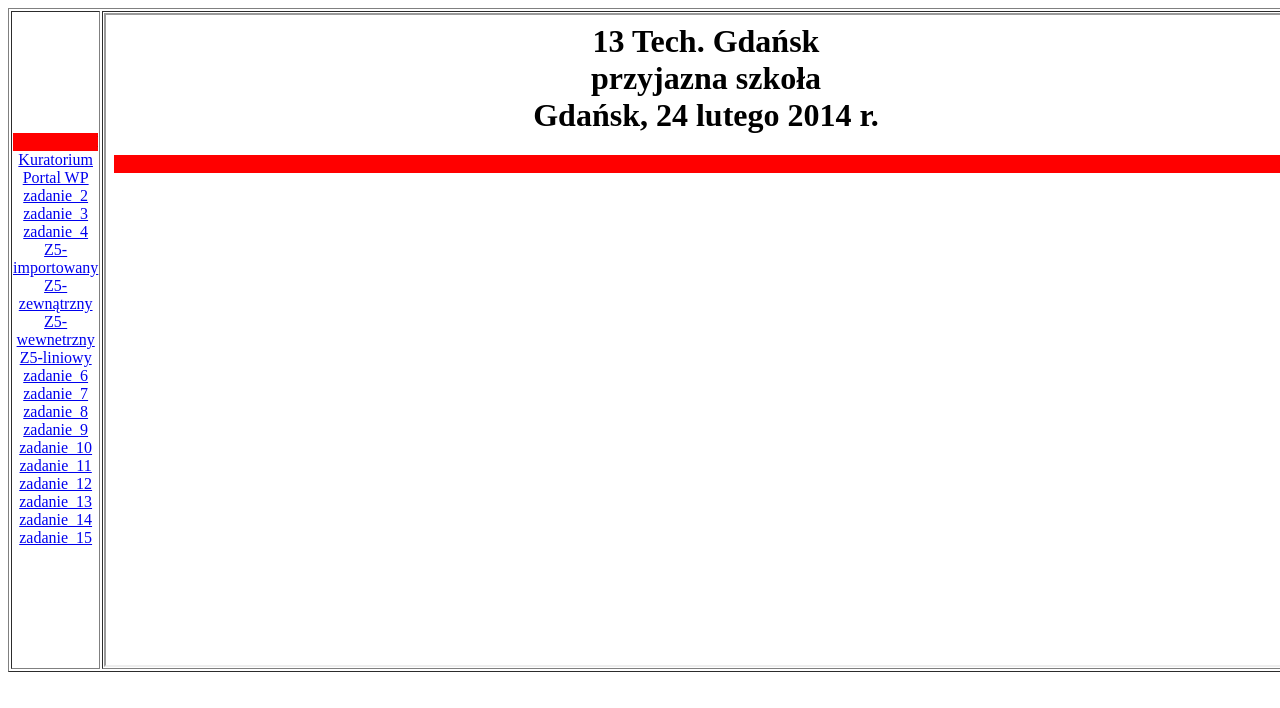
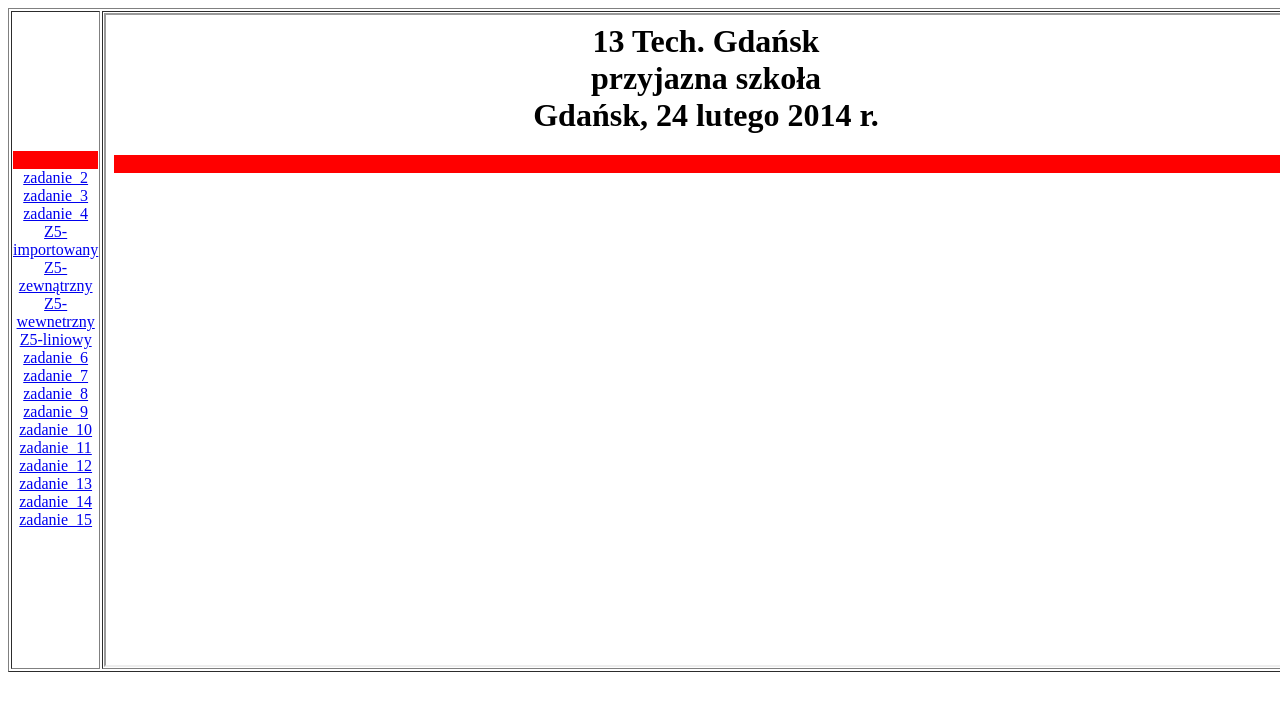
Before and after one commit to Ant4551/Zadania_css, a plain HTML site: page index.html in a window 1280 px wide. Shown: the top 708 px of the page. Drawn offline with Linux system fonts and the light colour scheme.

Commit message:
Update index.html

```diff
--- a/index.html
+++ b/index.html
@@ -13,9 +13,6 @@
 
 <marquee bgcolor="red">Kapral</marquee>
 
-<a href="https://www.gov.pl/web/bip-kuratorium-gdansk/kontakt2" target="strony">Kuratorium</a>
-<br>
-<a href="https://www.wp.pl/" target="strony">Portal WP</a>
 <br>
 <a href="zadanie2.html" target="strony">zadanie_2</a>
 <br>
@@ -110,7 +107,6 @@ src="kod_zadanie15.html"
 
 </td>
 
-<!-- KONIEC RAMKI TEJ PO PRAWEJ -->
 
 </tr>
 </table>
```
